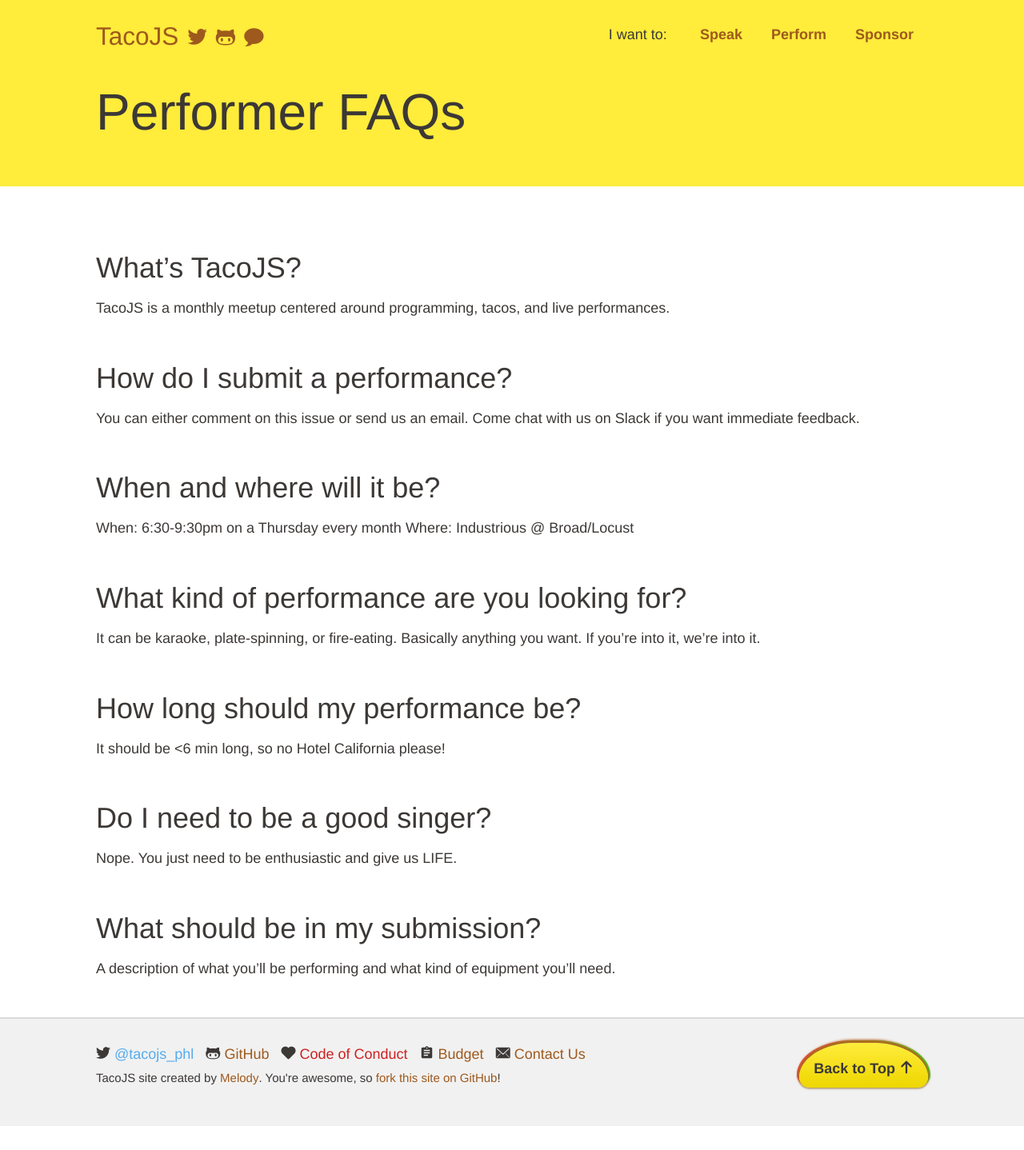
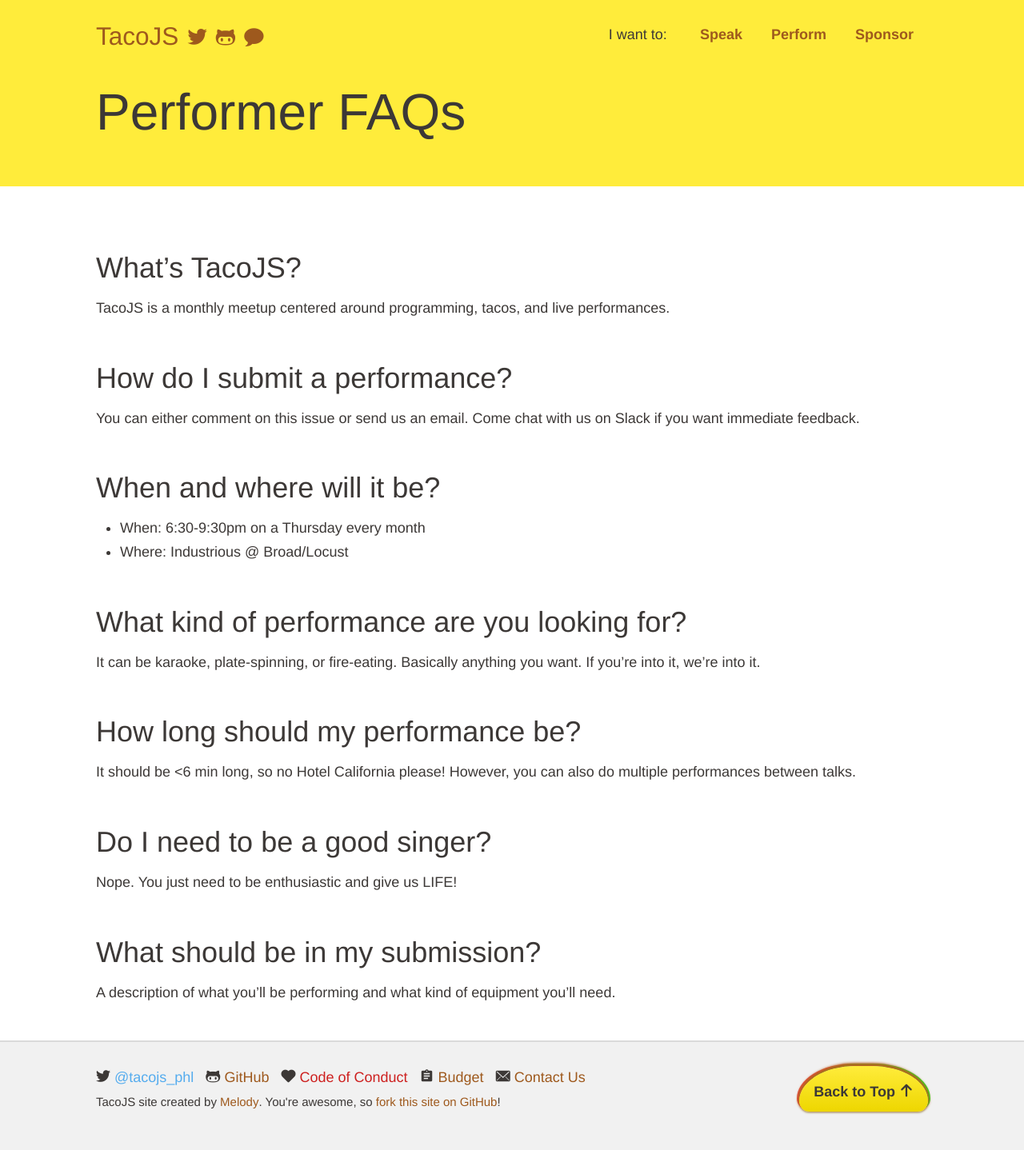
Before and after one commit to TacoJS/tacojs.github.io, a Jekyll site: the page built from pages/performers.md, in a window 1280 px wide. Shown: the whole page at 80% size. Built offline with Jekyll 4.4.1, drawn with Linux system fonts in a browser that asks for light colours; nearby versions of some CDN libraries; some web fonts are replaced; before the commit the page ends 1408 px from its top, so only the background shows below that.

Commit message:
Update info pages

```diff
--- a/pages/performers.md
+++ b/pages/performers.md
@@ -5,23 +5,30 @@ permalink: /perform
 ---
 
 ## What’s TacoJS?
+
 TacoJS is a monthly meetup centered around programming, tacos, and live performances.
 
 ## How do I submit a performance?
+
 You can either comment on this issue or send us an email. Come chat with us on Slack if you want immediate feedback.
 
 ## When and where will it be?
-When: 6:30-9:30pm on a Thursday every month
-Where: Industrious @ Broad/Locust
+
+- When: 6:30-9:30pm on a Thursday every month
+- Where: Industrious @ Broad/Locust
 
 ## What kind of performance are you looking for?
+
 It can be karaoke, plate-spinning, or fire-eating. Basically anything you want. If you’re into it, we’re into it.
 
 ## How long should my performance be?
-It should be <6 min long, so no Hotel California please!
+
+It should be <6 min long, so no Hotel California please! However, you can also do multiple performances between talks.
 
 ## Do I need to be a good singer?
-Nope. You just need to be enthusiastic and give us LIFE.
+
+Nope. You just need to be enthusiastic and give us LIFE!
 
 ## What should be in my submission?
+
 A description of what you’ll be performing and what kind of equipment you’ll need.
```
Also changed, not shown: pages/speakers.md (+14 -2 lines), pages/sponsorship.md (+1 -9 lines).
